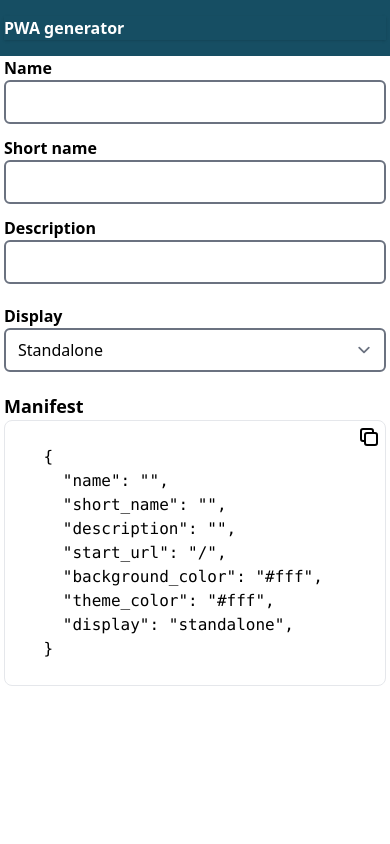
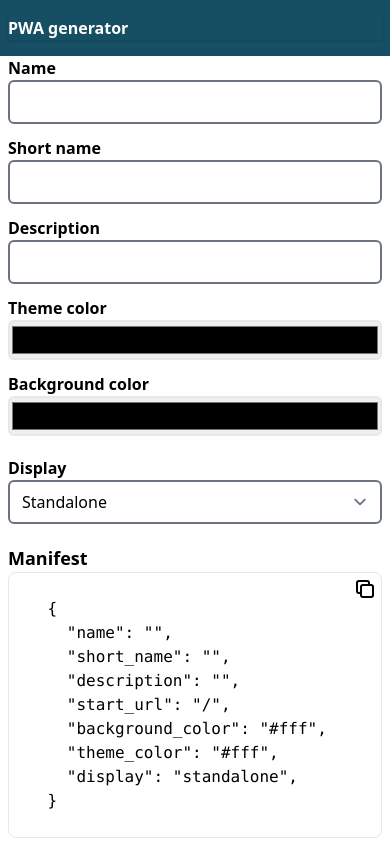
Before and after one commit to opensource254/pwa-generator, a Vue app: page / in a window 390 px wide. Built offline with nearby package versions, Linux system fonts and the light colour scheme.

Commit message:
ft: add support for color selection

```diff
--- a/src/App.vue
+++ b/src/App.vue
@@ -1,9 +1,9 @@
 <template>
-  <nav class=" bg-cyan-900 text-white px-1 sm:px-28 py-4">
-    <h1 class=" font-bold shadow">PWA generator</h1>
+  <nav class="bg-cyan-900 text-white px-1 sm:px-28 py-4 px-2">
+    <h1 class="font-bold shadow">PWA generator</h1>
   </nav>
 
-  <section class="px-1 sm:px-28">
+  <section class="px-2 sm:px-28">
     <form action="#" method="post">
 
       <label class="font-semibold" for="App name">Name</label>
@@ -21,6 +21,18 @@
         class="form_input" type="text"
         name="description" id="description">
 
+      <label class="font-semibold" for="theme_color">Theme color</label>
+      <input v-model="manifest.theme_color"
+        class="form_input h-10" type="color"
+        name="theme_color" id="theme_color">
+
+
+      <label class="font-semibold" for="background_color">Background color</label>
+      <input v-model="manifest.background_color"
+        class="form_input h-10" type="color"
+        name="background_color" id="background_color">
+
+
       <label class="font-semibold" for="display">Display</label>
       <select v-model="manifest.display"
         class="form_input" name="display"
@@ -31,7 +43,7 @@
     </form>
   </section>
 
-  <section class="px-1 sm:px-28">
+  <section class="px-2 sm:px-28">
       <h3 class="text-lg font-semibold">Manifest</h3>
     <div class="overflow-x-scroll relative w-full border rounded-lg">
       <div class="absolute right-1 top-1">
```
